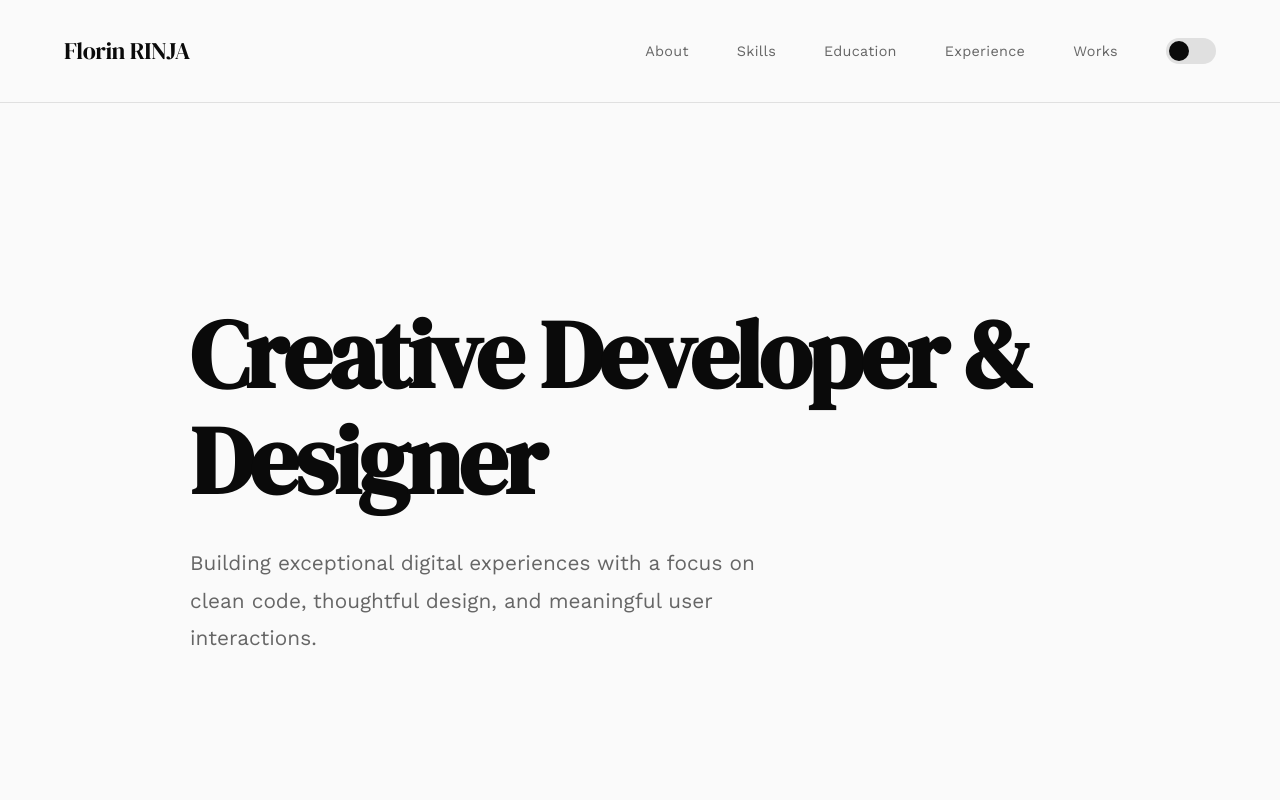
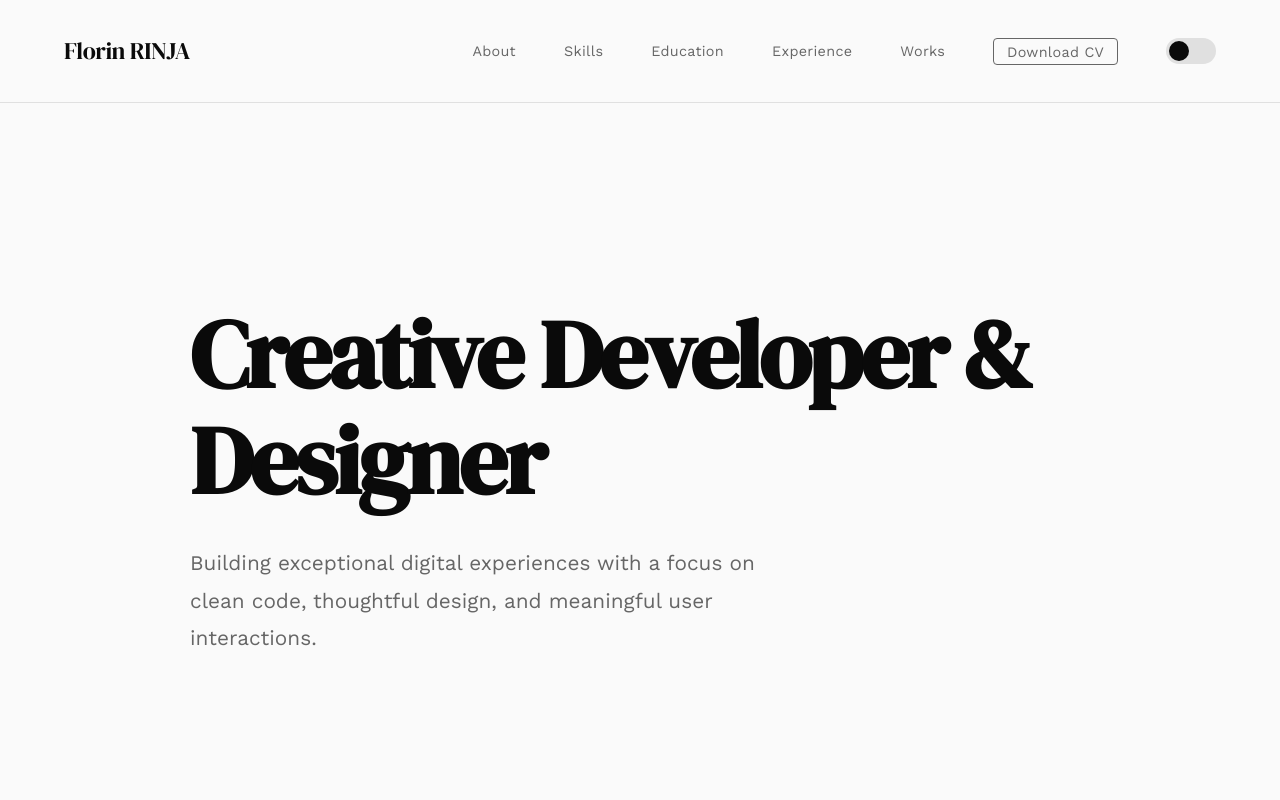
Before and after one commit to florinrinja/portfolio, a Next.js app: page / in a window 1280 px wide. Shown: the top 800 px of the page. Built offline with nearby package versions, Linux system fonts and the light colour scheme.

Commit message:
added CV and CV download option;

```diff
--- a/components/Navigation.module.css
+++ b/components/Navigation.module.css
@@ -57,6 +57,20 @@
   width: 100%;
 }
 
+.downloadCv {
+  border: 1px solid currentColor;
+  padding: 0.3rem 0.8rem;
+  border-radius: 4px;
+  font-size: 0.85rem;
+  white-space: nowrap;
+  transition: background 0.2s, color 0.2s;
+}
+
+.downloadCv:hover {
+  background: var(--text-color);   /* or whatever your token is */
+  color: var(--bg-color);
+}
+
 .themeToggle {
   width: 50px;
   height: 26px;
--- a/components/Navigation.tsx
+++ b/components/Navigation.tsx
@@ -11,7 +11,6 @@ export default function Navigation() {
     const savedTheme = localStorage.getItem('theme') as 'light' | 'dark' | null
     const systemTheme = window.matchMedia('(prefers-color-scheme: dark)').matches ? 'dark' : 'light'
     const initialTheme = savedTheme || systemTheme
-
     setTheme(initialTheme)
     document.documentElement.setAttribute('data-theme', initialTheme)
   }, [])
@@ -41,6 +40,15 @@ export default function Navigation() {
         <li><a href="#experience" onClick={(e) => scrollToSection(e, 'experience')}>Experience</a></li>
         <li><a href="#works" onClick={(e) => scrollToSection(e, 'works')}>Works</a></li>
         <li>
+          <a
+            href="/Florin RINJA CV.pdf"
+            download
+            className={styles.downloadCv}
+          >
+            Download CV
+          </a>
+        </li>
+        <li>
           <div
             className={styles.themeToggle}
             onClick={toggleTheme}
```
Also changed, not shown: 1 other file (tests, documents, lock files or other folders).
